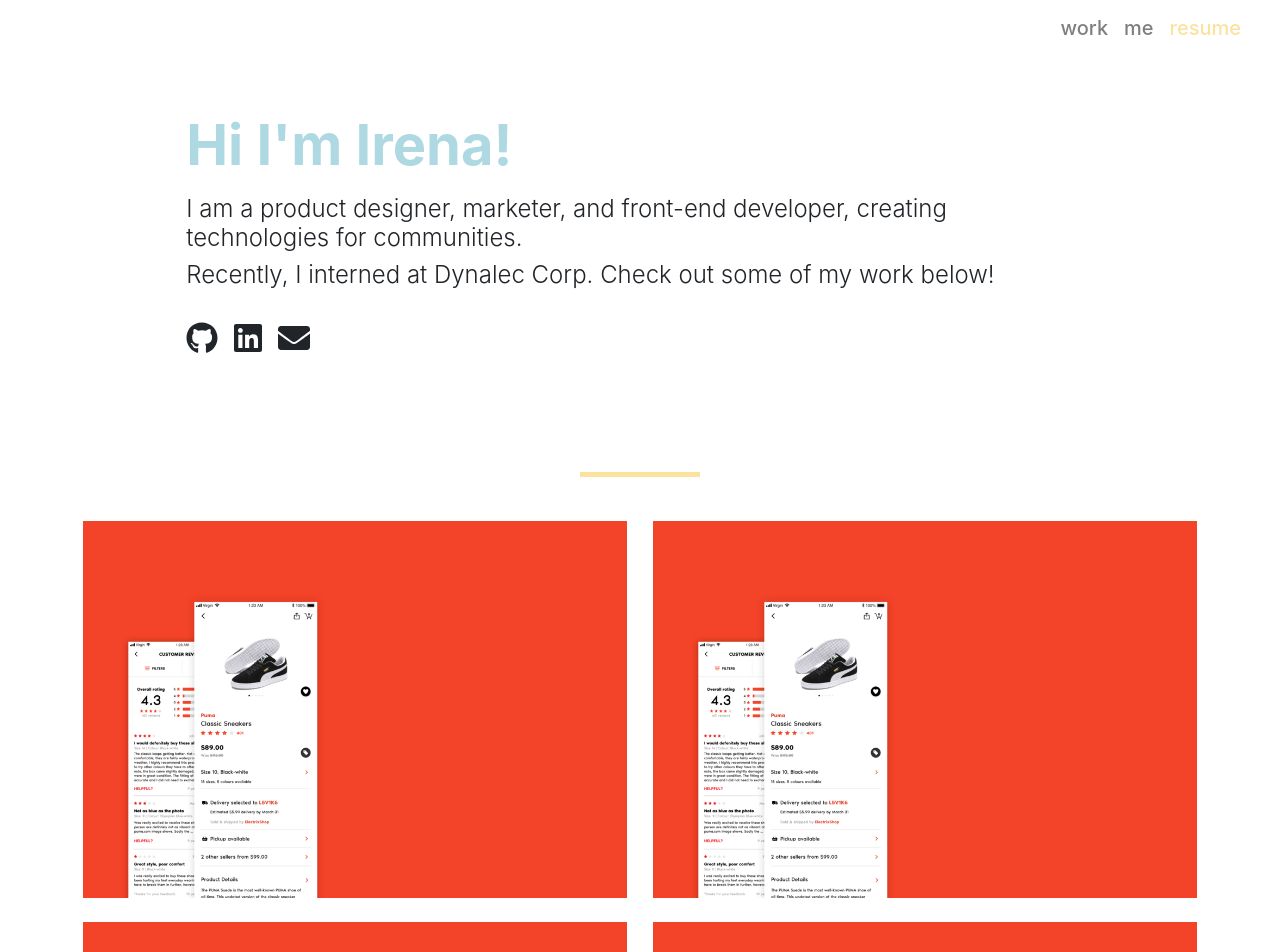
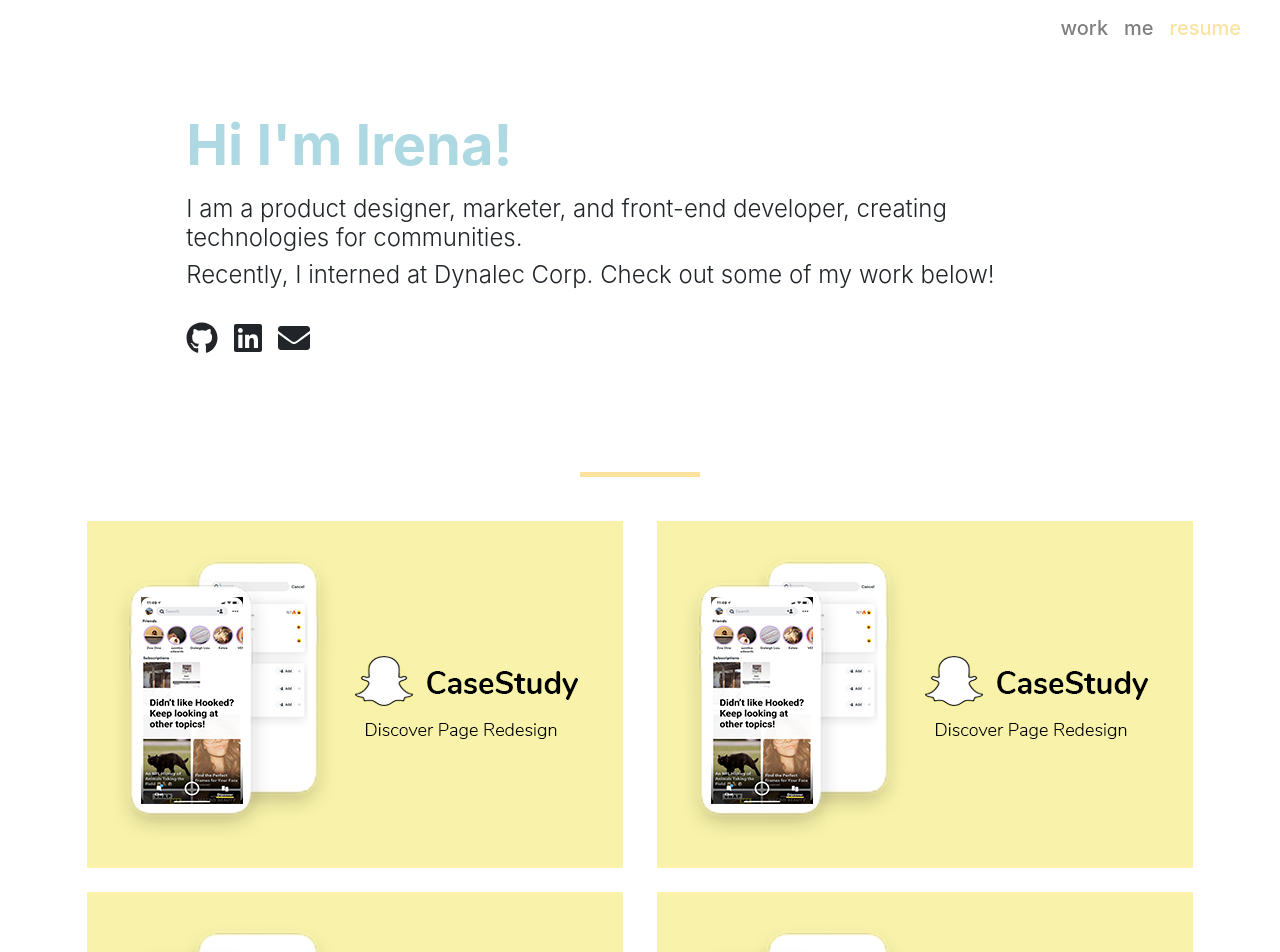
Before and after one commit to andrewchen349/GaosPortfolio, a React (Create React App) app in the folder gaoportfolio/: page / in a window 1280 px wide. Shown: the top 952 px of the page. Built offline with nearby package versions, Linux system fonts and the light colour scheme.

Commit message:
Fixed Table Resizing Issues and Updated SnapChat CaseStudy Thumbnail

```diff
--- a/gaoportfolio/src/components/Card.js
+++ b/gaoportfolio/src/components/Card.js
@@ -8,7 +8,7 @@ function Card(props) {
     return(
         <Row>
             <div className="mt-4">
-                <img className="g-card-image" width="544" height="377" src={props.item.imgSrc} alt={props.item.imgSrc} />
+                <img className="g-card-image" width="544" height="377" style={{height:'auto', width:'100%'}} src={props.item.imgSrc} alt={props.item.imgSrc} />
             </div>
         </Row>
     );
--- a/gaoportfolio/src/components/ProjectTable.js
+++ b/gaoportfolio/src/components/ProjectTable.js
@@ -1,7 +1,7 @@
 import React from 'react';
 
-import microdot from '../assets/test.png';
-import snapchat from '../assets/test.png';
+import microdot from '../assets/newsnapirena.png';
+import snapchat from '../assets/newsnapirena.png';
 import Container from 'react-bootstrap/Container';
 import Row from 'react-bootstrap/Row';
 import Col from 'react-bootstrap/Col';
```
Also changed, not shown: gaoportfolio/src/assets/newsnapirena.png.
